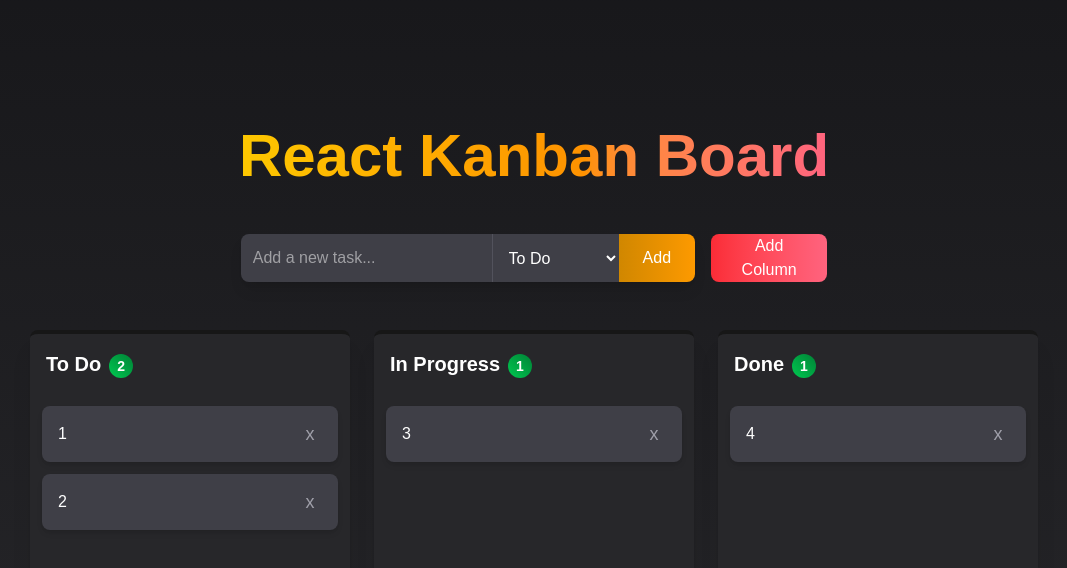
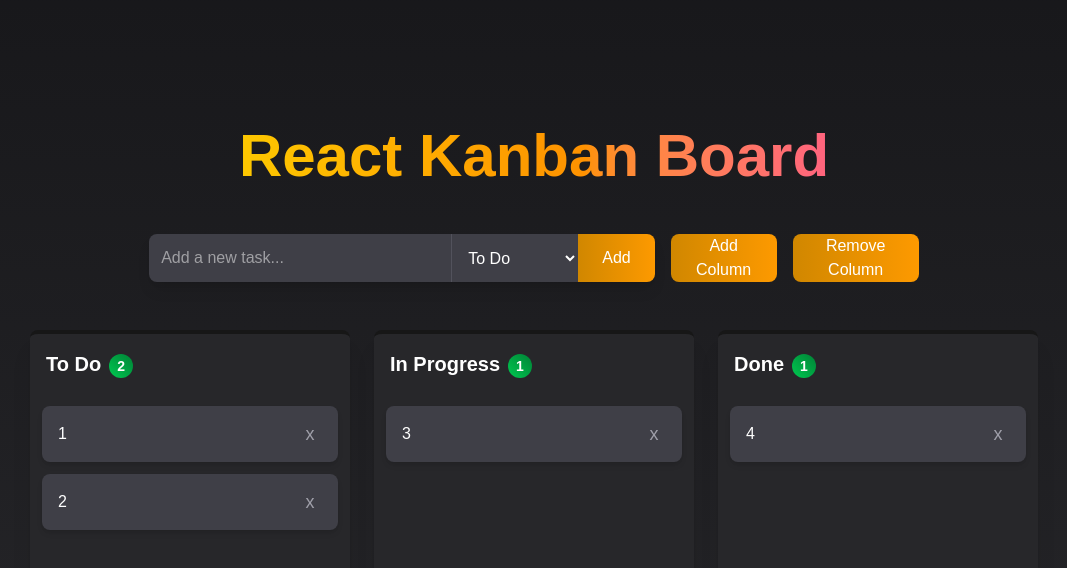
Before and after one commit to Angelo-Miguel-E-Cruz/kanban, a Next.js app: page / in a window 1280 px wide. Shown: the top 568 px of the page, without its empty margins (106-1173 px from the left). Built offline with nearby package versions, Linux system fonts and the light colour scheme.

Commit message:
can remove columns (tasks in columns are also removed)

```diff
--- a/src/app/page.tsx
+++ b/src/app/page.tsx
@@ -57,7 +57,8 @@ export default function Home() {
   const [newColumn, setNewColumn] = useState("")
   const [activeColId, setActiveColId] = useState<number>(0);
   const [draggedItem, setDraggedItem] = useState<DraggedItem | null>(null)
-  const [isModalOpen, setIsModalOpen] = useState(false)
+  const [isAddModalOpen, setIsAddModalOpen] = useState(false)
+  const [isRemoveModalOpen, setIsRemoveModalOpen] = useState(false)
 
   const addNewTask = () => {
     if (newTask.trim() === "") return
@@ -115,7 +116,7 @@ export default function Home() {
 
   const addNewColumn = () => {
     if (newColumn.trim() === "") {
-      setIsModalOpen(false)
+      setIsAddModalOpen(false)
       return
     }
 
@@ -128,7 +129,16 @@ export default function Home() {
 
     setColumns([...columns, newCol])
     setNewColumn("")
-    setIsModalOpen(false)
+    setIsAddModalOpen(false)
+  }
+
+  const removeColumn = () => {
+    let updatedColumns = [...columns]
+
+    updatedColumns = updatedColumns.filter((column) => column.id !== activeColId + 1)
+
+    setColumns(updatedColumns)
+    setIsRemoveModalOpen(false)
   }
 
   return (
@@ -167,11 +177,19 @@ export default function Home() {
             </div>
 
             <button
-              onClick={() => setIsModalOpen(true)}
-              className="px-6 rounded-lg bg-gradient-to-r from-red-500 to-rose-400 text-white
-              font-medium hover:from-red-400 hover:to-rose-400 transition-all
+              onClick={() => setIsAddModalOpen(true)}
+              className="px-6 rounded-lg bg-gradient-to-r  from-yellow-600 to-amber-500 text-white
+              font-medium hover:from-yellow-500 hover:to-amber-500 transition-all
               duration-200 cursor-pointer">
               Add Column
+            </button>
+
+            <button
+              onClick={() => setIsRemoveModalOpen(true)}
+              className="px-6 rounded-lg bg-gradient-to-r  from-yellow-600 to-amber-500 text-white
+              font-medium hover:from-yellow-500 hover:to-amber-500 transition-all
+              duration-200 cursor-pointer">
+              Remove Column
             </button>
           </div>
 
@@ -223,7 +241,7 @@ export default function Home() {
         </div>
       </div>
 
-      <Modal isOpen={isModalOpen} onClose={() => setIsModalOpen(false)}>
+      <Modal isOpen={isAddModalOpen} onClose={() => setIsAddModalOpen(false)}>
         <div className="flex items-center justify-center flex-col gap-4 w-full max-w-6xl">
           <h1 className="text-3xl font-bold mb-8 text-transparent bg-clip-text bg-gradient-to-r from-yellow-400 via-amber-500 to-rose-400">Add Column</h1>
           <div className="mb-8 flex gap-4">
@@ -247,6 +265,33 @@ export default function Home() {
           </div>
         </div>
       </Modal>
+
+      <Modal isOpen={isRemoveModalOpen} onClose={() => setIsRemoveModalOpen(false)}>
+        <div className="flex items-center justify-center flex-col gap-4 w-full max-w-6xl">
+          <h1 className="text-3xl font-bold mb-8 text-transparent bg-clip-text bg-gradient-to-r from-yellow-400 via-amber-500 to-rose-400">Remove Column</h1>
+          <div className="mb-8 flex gap-4">
+            <div className="flex w-full max-w-lg shadow-lg rounded-lg overflow-hidden">
+
+              <select
+                value={activeColId}
+                onChange={(e) => setActiveCol(e.target.value)}
+                className="p-3 bg-zinc-700 text-white border-0 border-l border-zinc-600">
+                {Object.keys(columns).map((columnId, index) => (
+                  <option value={columnId} key={columnId}> {columns[index].name} </option>
+                ))}
+              </select>
+
+              <button
+                onClick={() => removeColumn()}
+                className="px-6 bg-gradient-to-r from-yellow-600 to-amber-500 text-white
+                font-medium hover:from-yellow-500 hover:to-amber-500 transition-all
+                duration-200 cursor-pointer">
+                Remove
+              </button>
+            </div>
+          </div>
+        </div>
+      </Modal>
     </main>
   )
 }
```
